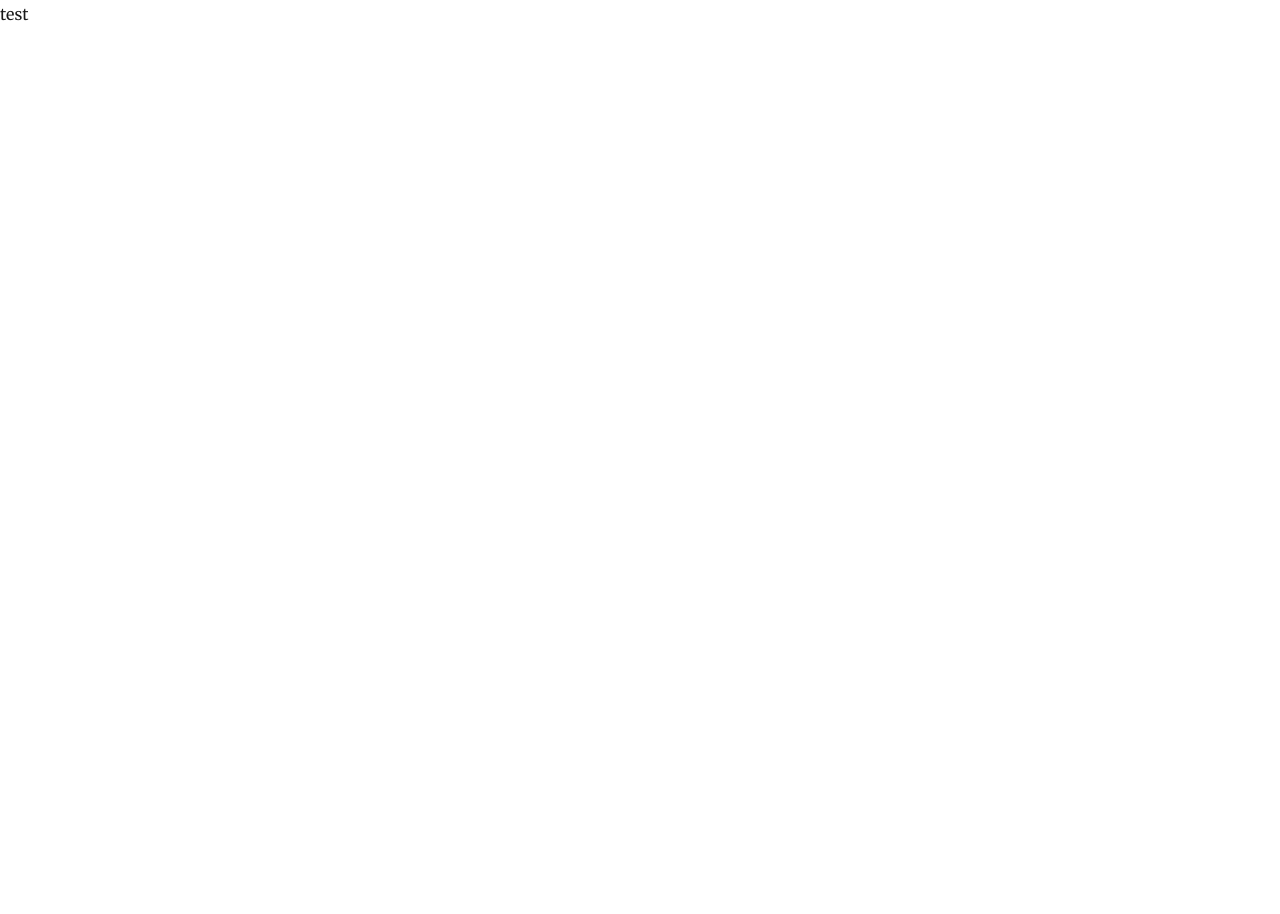
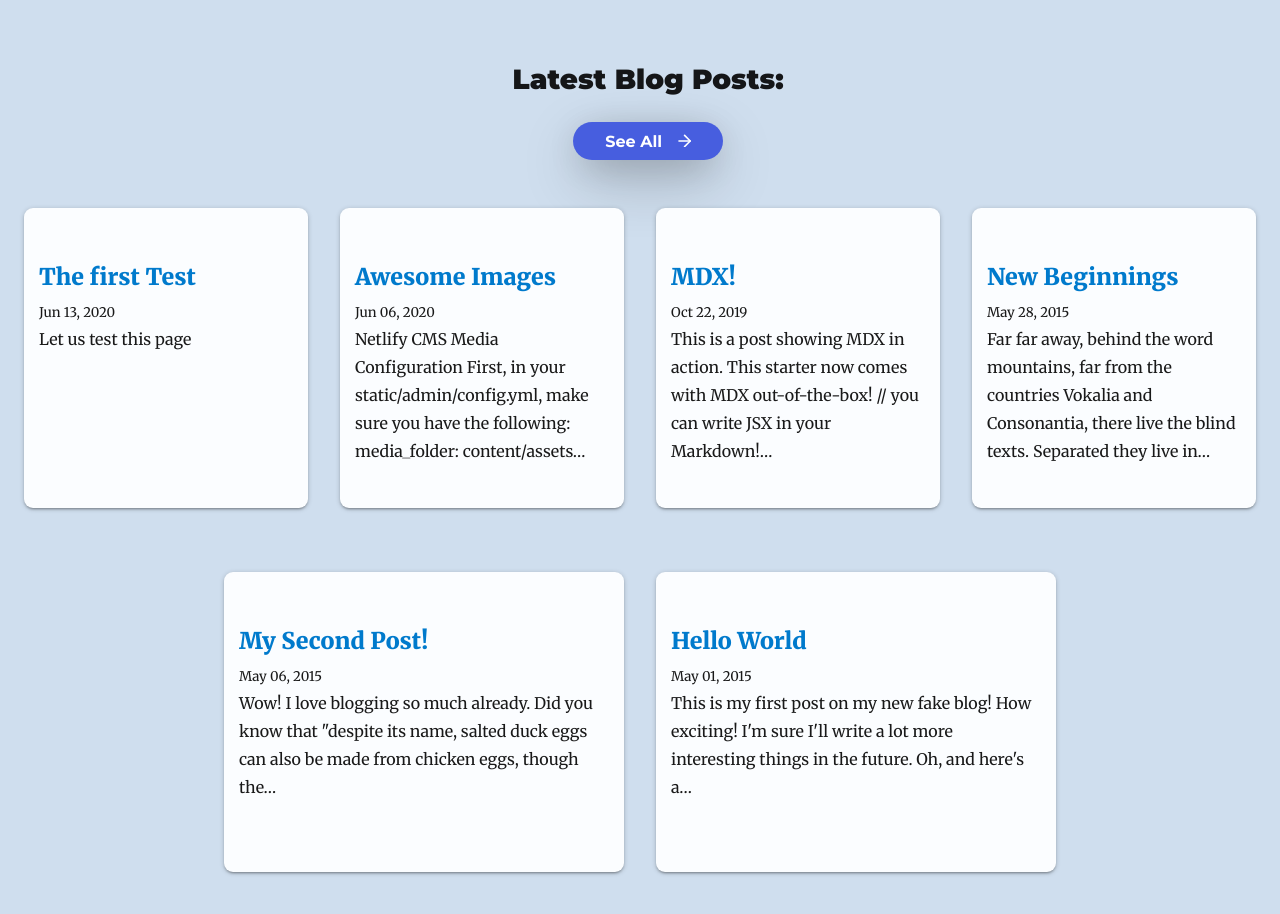
Before and after one commit to greenlightjohnny/project3, a Gatsby site: page /latest in a window 1280 px wide. Before the commit the page ends 800 px from the top, so only its background shows below. Built offline with nearby package versions, Linux system fonts and the light colour scheme; Gatsby itself is replaced by a stand-in of ours; some packages are replaced by stand-ins of ours.

Commit message:
seperate module for blog posts

```diff
--- a/gatsby-config.js
+++ b/gatsby-config.js
@@ -11,6 +11,7 @@ module.exports = {
   },
   plugins: [
     `gatsby-plugin-netlify-cms`,
+    `gatsby-plugin-styled-components`,
     {
       resolve: `gatsby-transformer-remark`,
       options: {
--- a/src/pages/index.jsx
+++ b/src/pages/index.jsx
@@ -6,6 +6,7 @@ import SciPhoto from "../images/sci.svg"
 import MedPhoto from "../images/med.svg"
 import Layout from "../components/layout2"
 import SEO from "../components/seo"
+import Latest from "./latest"
 
 export default class Mytest extends React.Component {
   render() {
@@ -118,6 +119,7 @@ export default class Mytest extends React.Component {
               </div>
             </div>
           </div>
+          <Latest />
           <div className={Styles.sect4}>
             <div className={Styles.inner}>
               <h1>Latest Blog Posts:</h1>
--- a/src/pages/latest.jsx
+++ b/src/pages/latest.jsx
@@ -1,6 +1,90 @@
 import React from "react"
+import { graphql, Link, useStaticQuery } from "gatsby"
+import Styles from "./latest.module.scss"
+import { rhythm } from "../utils/typography"
+export default function Latest() {
+  const data = useStaticQuery(
+    graphql`
+      query {
+        site {
+          siteMetadata {
+            title
+          }
+        }
+        allMdx(
+          sort: { fields: frontmatter___date, order: DESC }
+          filter: { fileAbsolutePath: { regex: "/blog/" } }
+        ) {
+          edges {
+            node {
+              excerpt
+              fields {
+                slug
+              }
+              frontmatter {
+                date(formatString: "MMM DD, YYYY")
+                title
+              }
+              internal {
+                description
+              }
+            }
+          }
+        }
+      }
+    `
+  )
 
-const Latest = () => {
-  return <div> test</div>
+  console.log(data.allMdx.edges)
+  const dat = data.allMdx.edges
+  return (
+    <section className={Styles.main}>
+      <div className={Styles.inner}>
+        <h2>Latest Blog Posts:</h2>
+        <Link className={Styles.button1} to="/blog">
+          See All{" "}
+          <svg
+            xmlns="http://www.w3.org/2000/svg"
+            width="16"
+            height="16"
+            viewBox="0 0 20 19"
+            fill="none"
+            stroke="currentColor"
+            strokeWidth="2"
+            strokeLinecap="round"
+            strokeLinejoin="round"
+          >
+            <line x1="5" y1="12" x2="19" y2="12"></line>
+            <polyline points="12 5 19 12 12 19"></polyline>
+          </svg>
+        </Link>
+      </div>
+      <div className={Styles.con}>
+        {dat.map((post, index) => {
+          return (
+            <div key={post.node.fields.slug}>
+              <h3
+                style={{
+                  marginBottom: rhythm(1 / 4),
+                }}
+              >
+                <Link
+                  style={{ boxShadow: `none` }}
+                  to={`blog${post.node.fields.slug}`}
+                >
+                  {post.node.frontmatter.title}
+                </Link>
+              </h3>
+              <small>{post.node.frontmatter.date}</small>
+              <p
+                dangerouslySetInnerHTML={{
+                  __html: post.node.internal.description || post.node.excerpt,
+                }}
+              />
+            </div>
+          )
+        })}
+      </div>
+    </section>
+  )
 }
-export default Latest
--- /dev/null
+++ b/src/pages/latest.module.scss
@@ -0,0 +1,90 @@
+.main {
+  background-color: #cfdeee;
+  padding-top: 0.5rem;
+  padding-bottom: 3rem;
+
+  .inner {
+    max-width: 1300px;
+    margin: 0 auto;
+    text-align: center;
+    h2 {
+      font-family: "montserrat";
+      margin-left: 1rem;
+      //margin-top: 0rem;
+    }
+    a {
+      margin-left: 1rem;
+      margin-bottom: 1rem;
+    }
+    font-family: "montserrat";
+  }
+
+  .con {
+    //border: 1px solid red;
+    min-height: 200px;
+    width: 100%;
+    display: flex;
+    flex: 1;
+    flex-wrap: wrap;
+    justify-content: space-between;
+    max-width: 1300px;
+    margin: 0 auto;
+    padding-left: 0.5rem;
+    padding-right: 0.5rem;
+    justify-content: center;
+
+    > div {
+      flex: 1;
+      height: 300px;
+      min-width: 250px;
+      background-color: #fbfdff;
+      max-width: 400px;
+      //border: 2px solid blue;
+      padding-left: 15px;
+      padding-right: 15px;
+      box-shadow: rgba(0, 0, 0, 0.2) 0px 1px 5px 0px,
+        rgba(0, 0, 0, 0.14) 0px 2px 2px 0px,
+        rgba(0, 0, 0, 0.12) 0px 3px 1px -2px;
+      border-radius: 9px;
+      margin: 2rem 1rem;
+      transition: ease-in-out all 0.3s;
+
+      &:hover {
+        transition: ease-in-out 0.3s all;
+        box-shadow: rgba(0, 0, 0, 0.24) -1px 2px 24px 0px;
+        transform: scale(1.04);
+        cursor: pointer;
+      }
+    }
+  }
+}
+
+.button1 {
+  display: inline-block;
+  padding: 0.375rem 0.75rem;
+  line-height: 1.5;
+  border-radius: 50rem;
+  color: #fff;
+  background-color: #475edf;
+  border-color: #475edf;
+  width: 150px;
+  text-align: center;
+  margin-bottom: 4rem;
+  font-weight: bold;
+  box-shadow: 0 20px 60px -5px rgba(0, 0, 0, 0.3),
+    0 7px 36px -10px rgba(0, 0, 0, 0.33);
+  transition: transform 0.3s cubic-bezier(0.25, 0.46, 0.45, 0.94),
+    box-shadow 0.3s cubic-bezier(0.25, 0.46, 0.45, 0.94);
+
+  &:hover {
+    transform: translateY(-2px);
+    color: #fff;
+    box-shadow: 0 30px 80px 3px rgba(0, 0, 0, 0.3),
+      0 20px 50px -10px rgba(0, 0, 0, 0.3);
+  }
+
+  svg {
+    margin-left: 0.5rem;
+    margin-top: 3px;
+  }
+}
```
Also changed, not shown: src/components/navbar.jsx (+2 -26 lines), src/pages/blog.module.scss (+7 -0 lines).
